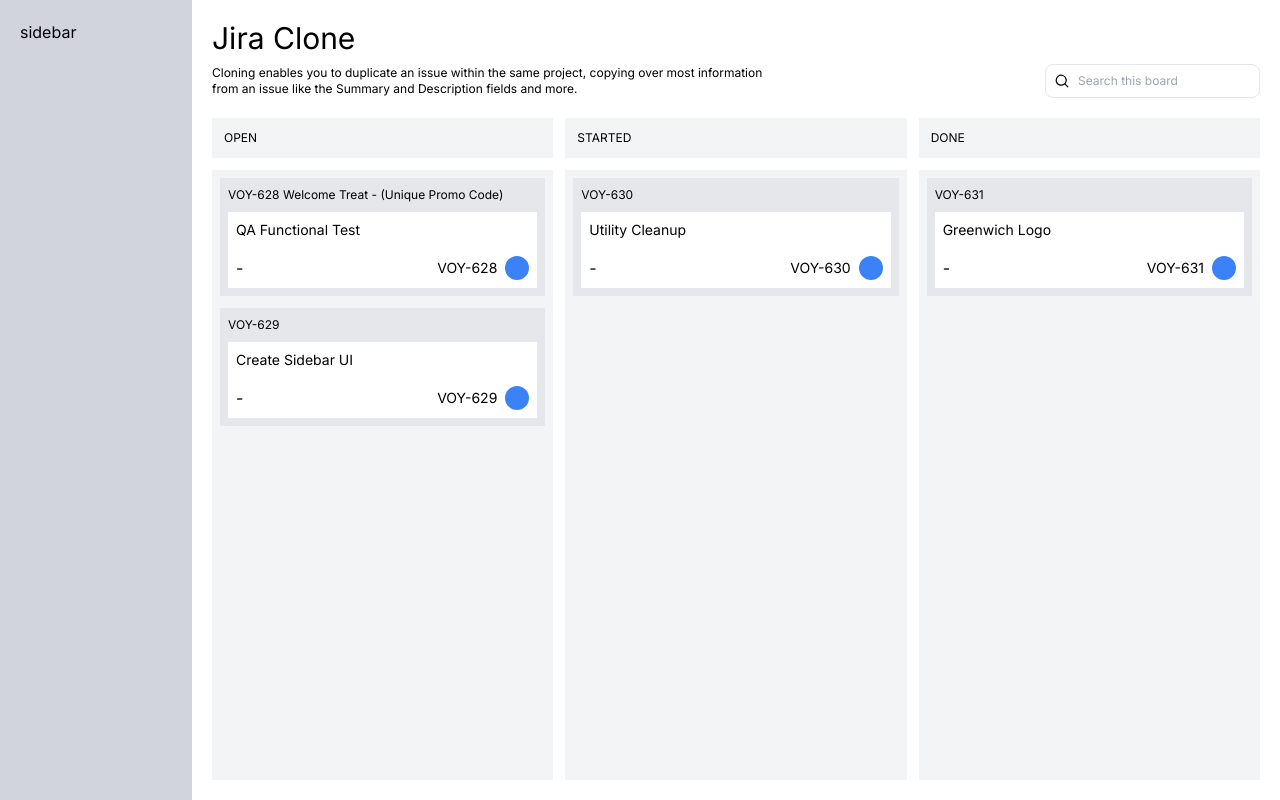
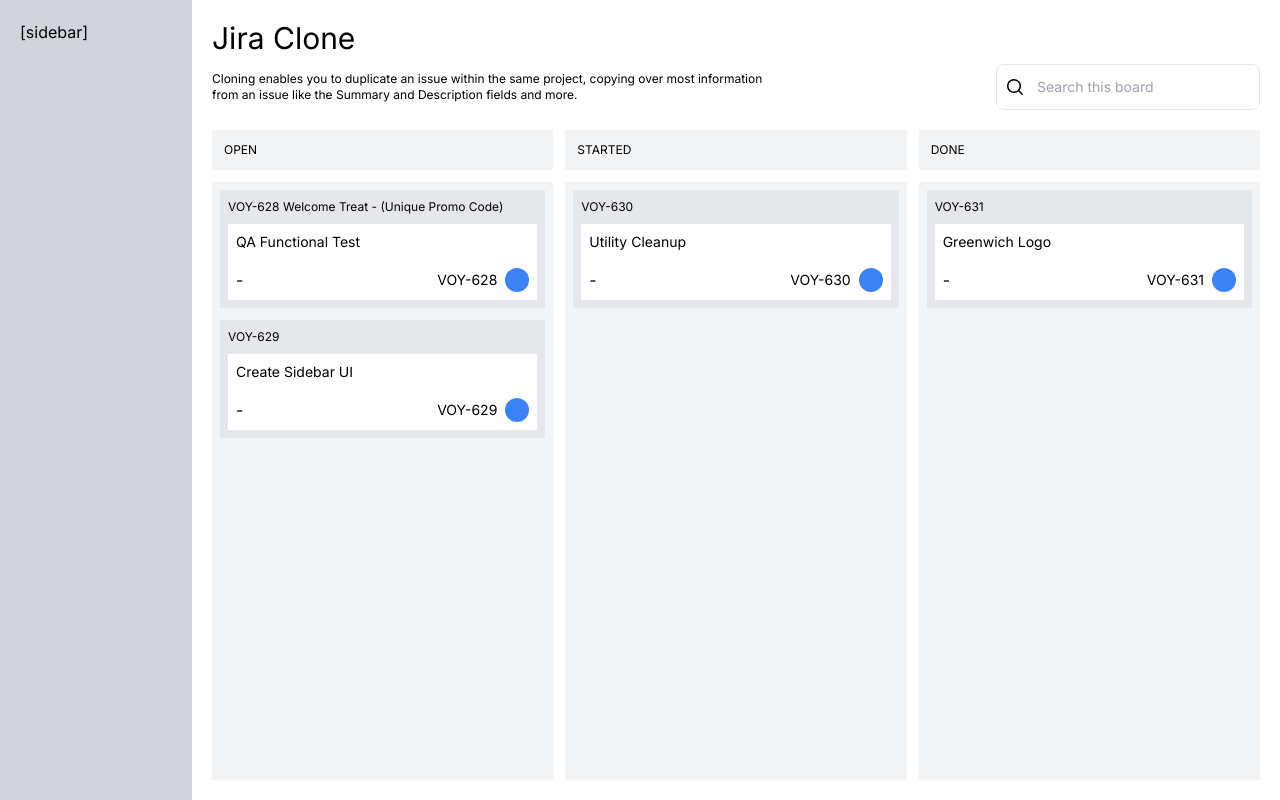
Before and after one commit to channiboi1998/jira-clone, a Next.js app: page / in a window 1280 px wide. Built offline with nearby package versions, Linux system fonts and the light colour scheme.

Commit message:
chore: componentize page

```diff
--- a/src/app/issue-board.tsx
+++ b/src/app/issue-board.tsx
@@ -1,69 +1,18 @@
-"use client";
-
-import { DragDropContext, DropResult } from "@hello-pangea/dnd";
-import IssueColumn from "./issue-column";
-import { useState } from "react";
-import { Data, Issue, data } from "@/data";
+import React from "react";
+import IssueColumns from "./issue-columns";
 
 const IssueBoard = () => {
-  const [state, setState] = useState<Data>(data);
-
-  const onDragEnd = (result: DropResult) => {
-    const { destination, source } = result;
-
-    // Check if there's no destination or if it's the same location
-    if (
-      !destination ||
-      (source.index === destination.index &&
-        source.droppableId === destination.droppableId)
-    ) {
-      return;
-    }
-
-    const { columns } = state;
-    const sourceColumn = columns[source.droppableId];
-    const destinationColumn = columns[destination.droppableId];
-    const id = sourceColumn.ids[source.index];
-
-    // Clone the source and destination columns
-    const updatedColumns = { ...columns };
-
-    // Remove the item from the source column
-    sourceColumn.ids.splice(source.index, 1);
-
-    // Insert the item into the destination column
-    destinationColumn.ids.splice(destination.index, 0, id);
-
-    // Update the state with the modified columns
-    setState({ ...state, columns: updatedColumns });
-  };
-
   return (
-    <DragDropContext onDragEnd={onDragEnd}>
-      <div className="flex-1 grid grid-cols-3 gap-3 pt-3">
-        <IssueColumn
-          columnId="open"
-          issues={state.columns.open.ids.map(
-            (id: string) =>
-              state.issues.find((issue: Issue) => issue.id === id) as Issue
-          )}
-        />
-        <IssueColumn
-          columnId="started"
-          issues={state.columns.started.ids.map(
-            (id: string) =>
-              state.issues.find((issue: Issue) => issue.id === id) as Issue
-          )}
-        />
-        <IssueColumn
-          columnId="done"
-          issues={state.columns.done.ids.map(
-            (id: string) =>
-              state.issues.find((issue: Issue) => issue.id === id) as Issue
-          )}
-        />
+    <div>
+      {/* Board Headings */}
+      <div className="grid grid-cols-3 gap-3">
+        <div className="bg-gray-100 uppercase p-3 text-xs">Open</div>
+        <div className="bg-gray-100 uppercase p-3 text-xs">Started</div>
+        <div className="bg-gray-100 uppercase p-3 text-xs">Done</div>
       </div>
-    </DragDropContext>
+      {/* Board Content */}
+      <IssueColumns />
+    </div>
   );
 };
 
--- /dev/null
+++ b/src/app/issue-columns.tsx
@@ -0,0 +1,70 @@
+"use client";
+
+import { DragDropContext, DropResult } from "@hello-pangea/dnd";
+import IssueColumn from "./issue-column";
+import { useState } from "react";
+import { Data, Issue, data } from "@/data";
+
+const IssueColumns = () => {
+  const [state, setState] = useState<Data>(data);
+
+  const onDragEnd = (result: DropResult) => {
+    const { destination, source } = result;
+
+    // Check if there's no destination or if it's the same location
+    if (
+      !destination ||
+      (source.index === destination.index &&
+        source.droppableId === destination.droppableId)
+    ) {
+      return;
+    }
+
+    const { columns } = state;
+    const sourceColumn = columns[source.droppableId];
+    const destinationColumn = columns[destination.droppableId];
+    const id = sourceColumn.ids[source.index];
+
+    // Clone the source and destination columns
+    const updatedColumns = { ...columns };
+
+    // Remove the item from the source column
+    sourceColumn.ids.splice(source.index, 1);
+
+    // Insert the item into the destination column
+    destinationColumn.ids.splice(destination.index, 0, id);
+
+    // Update the state with the modified columns
+    setState({ ...state, columns: updatedColumns });
+  };
+
+  return (
+    <DragDropContext onDragEnd={onDragEnd}>
+      <div className="flex-1 grid grid-cols-3 gap-3 pt-3">
+        <IssueColumn
+          columnId="open"
+          issues={state.columns.open.ids.map(
+            (id: string) =>
+              state.issues.find((issue: Issue) => issue.id === id) as Issue
+          )}
+        />
+        <IssueColumn
+          columnId="started"
+          issues={state.columns.started.ids.map(
+            (id: string) =>
+              state.issues.find((issue: Issue) => issue.id === id) as Issue
+          )}
+        />
+        <IssueColumn
+          columnId="done"
+          issues={state.columns.done.ids.map(
+            (id: string) =>
+              state.issues.find((issue: Issue) => issue.id === id) as Issue
+          )}
+        />
+      </div>
+    </DragDropContext>
+  );
+};
+
+export default IssueColumns;
--- a/src/app/page.tsx
+++ b/src/app/page.tsx
@@ -1,17 +1,16 @@
-import { MagnifyingGlassIcon } from "@heroicons/react/20/solid";
-import IssueBoard from "./issue-board";
+import IssueColumns from "./issue-columns";
+import SearchIssueForm from "./search-issue-form";
 
 export default function Home() {
   return (
     <main className="flex flex-row">
       {/* Sidebar */}
       <section className="h-screen hidden md:block w-48 p-5 bg-gray-300">
-        <p>sidebar</p>
+        <p>[sidebar]</p>
       </section>
       <section className="h-screen flex-1 flex flex-col justify-between">
         {/* Page Content */}
         <div className="p-5">
-          {/* Board Page: Heading */}
           <h1 className="text-3xl mb-2 text-center md:text-left">Jira Clone</h1>
           <div className="flex flex-col md:flex-row items-center">
             <p className="text-xs text-center md:text-left md:max-w-xl">
@@ -20,18 +19,10 @@
               Description fields and more.
             </p>
             {/* Search Form */}
-            <form className="flex flex-col w-full md:w-auto items-end flex-1 pt-5 md:pt-0">
-              <div className="border w-full md:w-auto flex flex-row items-center p-2 rounded-lg space-x-2">
-                <MagnifyingGlassIcon className="h-4 w-4" />
-                <input
-                  className="text-xs flex-1 focus:outline-none"
-                  placeholder="Search this board"
-                />
-              </div>
-            </form>
+            <SearchIssueForm />
           </div>
         </div>
-        {/* Board Page: Content */}
+        {/* Content */}
         <div className="flex-1 flex flex-col p-5 pt-0 overflow-x-auto overflow-y-auto">
           {/* Board Page: Column Headings */}
           <div className="grid grid-cols-3 gap-3">
@@ -39,7 +30,7 @@
             <div className="bg-gray-100 uppercase p-3 text-xs">Started</div>
             <div className="bg-gray-100 uppercase p-3 text-xs">Done</div>
           </div>
-          <IssueBoard />
+          <IssueColumns />
         </div>
       </section>
     </main>
--- /dev/null
+++ b/src/app/search-issue-form.tsx
@@ -0,0 +1,18 @@
+import { MagnifyingGlassIcon } from "@heroicons/react/20/solid";
+import React from "react";
+
+const SearchIssueForm = () => {
+  return (
+    <form className="flex flex-col w-full md:w-auto items-end flex-1 pt-5 md:pt-0">
+      <div className="border w-full md:w-auto flex flex-row items-center p-2 rounded-lg space-x-2">
+        <MagnifyingGlassIcon className="h-5 w-5" />
+        <input
+          className="text-sm p-1 flex-1 focus:outline-none"
+          placeholder="Search this board"
+        />
+      </div>
+    </form>
+  );
+};
+
+export default SearchIssueForm;
```
